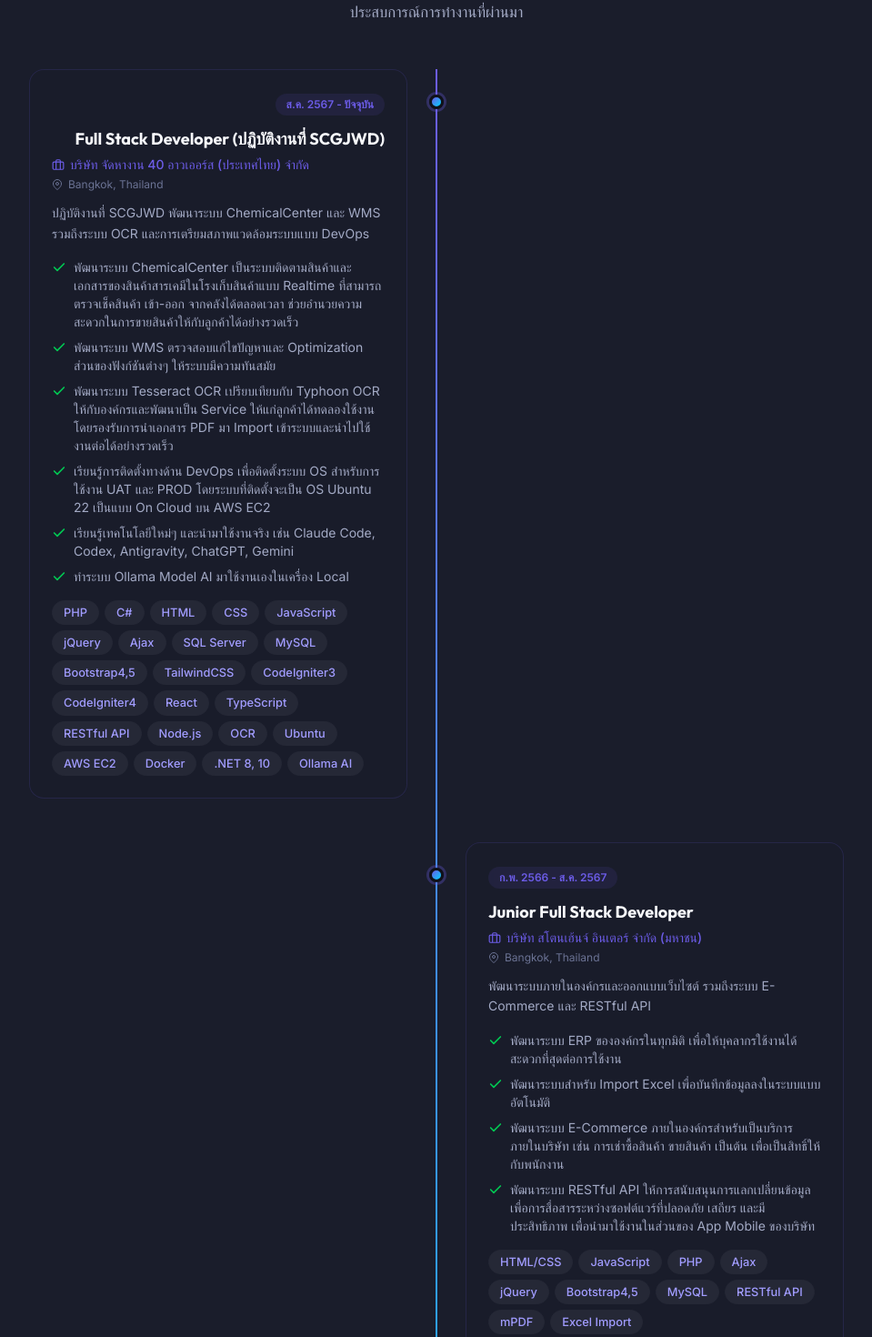
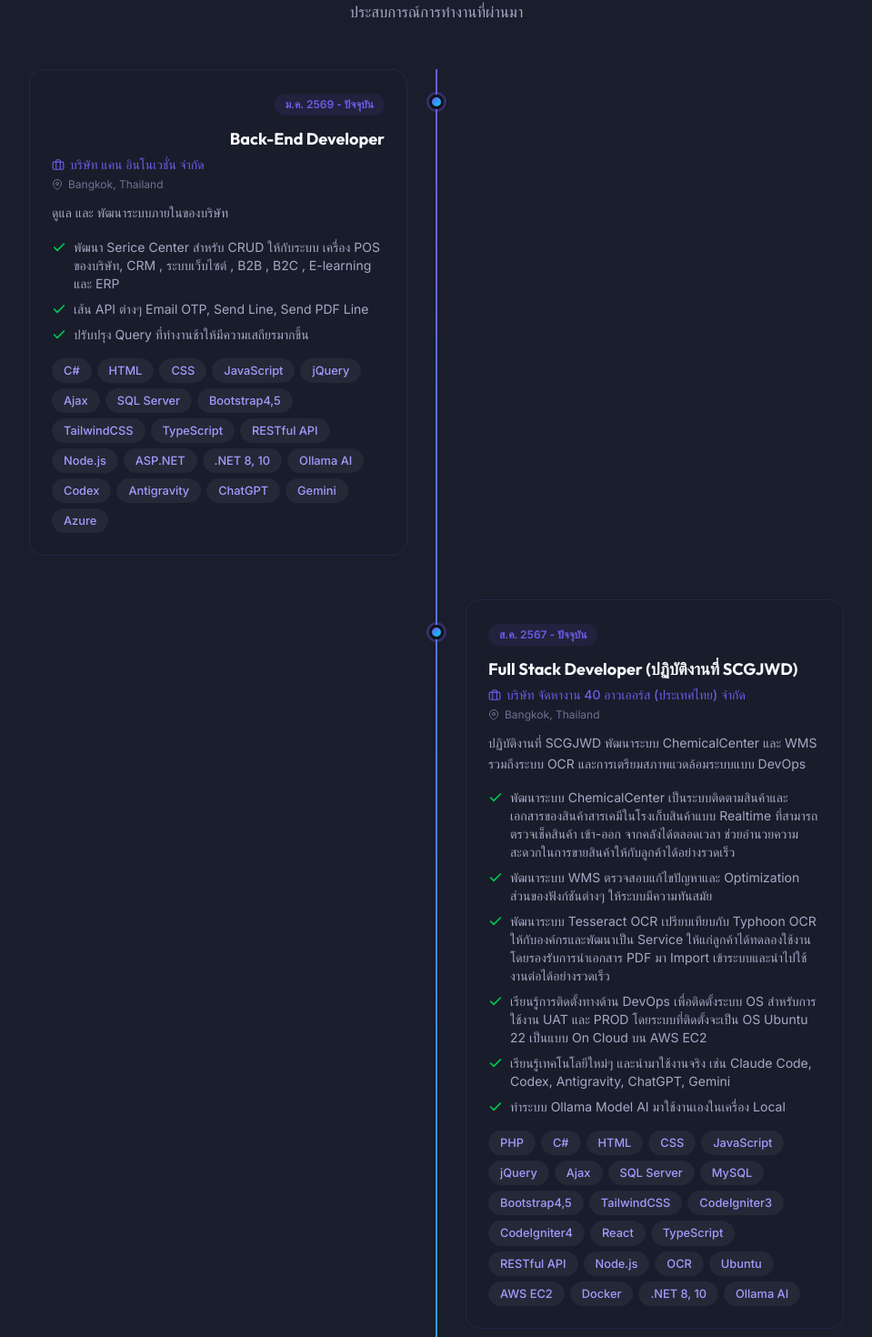
Before and after one commit to scorepionkille/scorepionkille.github.io, a Next.js app: page / in a window 1280 px wide. Shown: the part 2518-3988 px from the top of the page at 91% size, without its empty margins (160-1119 px from the left). Built offline with nearby package versions, Linux system fonts and the light colour scheme.

Commit message:
update history laste 20260815

```diff
--- a/src/data/data.ts
+++ b/src/data/data.ts
@@ -105,6 +105,23 @@ export const personalInfo: PersonalInfo = {
 export const experiences: Experience[] = [
   {
     id: 1,
+    company: "บริษัท แคน อินโนเวชั่น จำกัด",
+    role: "Back-End Developer",
+    period: "ม.ค. 2569 - ปัจจุบัน",
+    location: "Bangkok, Thailand",
+    description: "ดูแล และ พัฒนาระบบภายในของบริษัท",
+    achievements: [
+      "พัฒนา Serice Center สำหรับ CRUD ให้กับระบบ เครื่อง POS ของบริษัท, CRM , ระบบเว็บไซต์ , B2B , B2C , E-learning และ ERP",
+      "เส้น API ต่างๆ Email OTP, Send Line, Send PDF Line",
+      "ปรับปรุง Query ที่ทำงานช้าให้มีความเสถียรมากขึ้น"
+    ],
+    techStack: ["C#",
+      "HTML", "CSS", "JavaScript", "jQuery", "Ajax",
+      "SQL Server", "Bootstrap4,5", "TailwindCSS", "TypeScript", "RESTful API", "Node.js", "ASP.NET", ".NET 8, 10",
+      "Ollama AI", "Codex", "Antigravity", "ChatGPT", "Gemini", "Azure"]
+  },
+  {
+    id: 2,
     company: "บริษัท จัดหางาน 40 อาวเออร์ส (ประเทศไทย) จำกัด",
     role: "Full Stack Developer (ปฏิบัติงานที่ SCGJWD)",
     period: "ส.ค. 2567 - ปัจจุบัน",
@@ -125,7 +142,7 @@ export const experiences: Experience[] = [
       "Ollama AI"]
   },
   {
-    id: 2,
+    id: 3,
     company: "บริษัท สโตนเฮ้นจ์ อินเตอร์ จำกัด (มหาชน)",
     role: "Junior Full Stack Developer",
     period: "ก.พ. 2566 - ส.ค. 2567",
@@ -140,7 +157,7 @@ export const experiences: Experience[] = [
     techStack: ["HTML/CSS", "JavaScript", "PHP", "Ajax", "jQuery", "Bootstrap4,5", "MySQL", "RESTful API", "mPDF", "Excel Import"]
   },
   {
-    id: 3,
+    id: 4,
     company: "บริษัท ไซเบอร์ อีลิท จำกัด",
     role: "Security Operations Center (SOC)",
     period: "ต.ค. 2565 - ม.ค. 2566",
@@ -154,7 +171,7 @@ export const experiences: Experience[] = [
     techStack: ["Network Security", "Cyber Security", "Log Analysis", "SOC", "SIEM"]
   },
   {
-    id: 4,
+    id: 5,
     company: "บริษัท แซปบีไอทีโซลูชั่นส์ จำกัด",
     role: "บริหาร และ ดูแลด้านเทคโนโลยี",
     period: "ต.ค. 2563 - ม.ค. 2566",
@@ -171,7 +188,7 @@ export const experiences: Experience[] = [
       "HTML", "CSS", "JavaScript", "jQuery", "Ajax", "Bootstrap4,5", "MySQL", "Facebook Page"]
   },
   {
-    id: 5,
+    id: 6,
     company: "บริษัท ชอปปิ้งพีซี ดอทเน็ต จำกัด",
     role: "IT Support",
     period: "ก.พ. 2561 - ก.ย. 2563",
@@ -187,7 +204,7 @@ export const experiences: Experience[] = [
     techStack: ["Windows OS", "Hardware Troubleshooting", "Network Maintenance", "On-site Service", "TeamViewer"]
   },
   {
-    id: 6,
+    id: 7,
     company: "บริษัท เอเธนส์ คอมมิวนิเคชั่น จำกัด",
     role: "IT Support",
     period: "ก.พ. 2559 - ม.ค. 2561",
@@ -203,7 +220,7 @@ export const experiences: Experience[] = [
     techStack: ["Windows OS", "Hardware Maintenance", "Network Troubleshooting", "On-site Service", "TeamViewer"]
   },
   {
-    id: 7,
+    id: 8,
     company: "บริษัท พรีโม ฟู้ด แอนด์ เบฟเวอเรจ จำกัด",
     role: "Barista",
     period: "ม.ค. 2558 - ม.ค. 2559",
@@ -219,7 +236,7 @@ export const experiences: Experience[] = [
     techStack: ["Customer Service", "Inventory Management", "POS Systems", "Scheduling"]
   },
   {
-    id: 8,
+    id: 9,
     company: "บริษัท ดิ โอโร่ จำกัด",
     role: "Barista",
     period: "ม.ค. 2557 - ธ.ค. 2557",
@@ -354,7 +371,7 @@ export const projects: Project[] = [
       "การจัดสภาพแวดล้อมและติดตั้งระบบปัญญาประดิษฐ์ใช้งานเองภายในเครื่องแบบ Local (Local LLM) ด้วย Ollama โดยมีการทดสอบรันและเรียกใช้งานโมเดลยอดนิยม เช่น Qwen3.5:latest, Qwen3.5:4b และ Gemma4:12b โดยมี Open WebUI ทำหน้าที่เป็นหน้าเว็บแอปพลิเคชัน (UI) ในการอินเตอร์เฟสสนทนา ตอบคำถาม และช่วยเขียนโค้ดได้อย่างรวดเร็ว ปลอดภัย และเป็นส่วนตัว",
     image: "AI_Local.png",
     techStack: ["Ollama", "Open WebUI", "Docker", "Qwen 3.5", "Gemma 4", "Local LLM", "Windows"],
-    liveUrl: "https://cardiac-angeles-historic-finals.trycloudflare.com",
+    liveUrl: "https://trackback-boutique-arrival-facilities.trycloudflare.com",
     githubUrl: "https://github.com/adisornwongtip/AI_Local",
     featured: true,
     note: "หากใช้งานลิงก์ไม่ได้ รบกวนแจ้งเตือนเนื่องจากอาจจะหลุดจากการ Run Public โดย Cloudflare tunnel",
```
